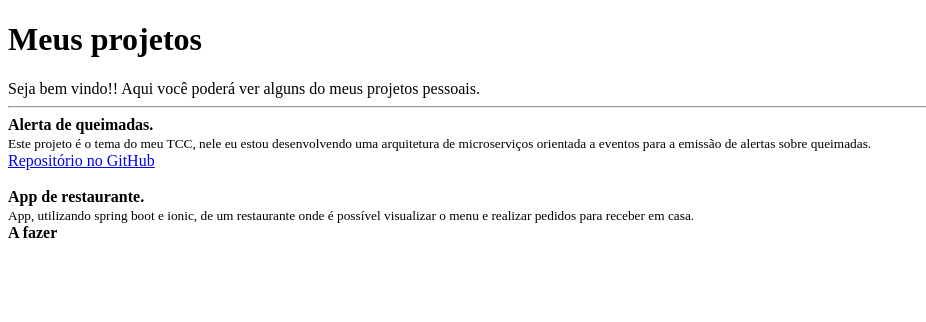
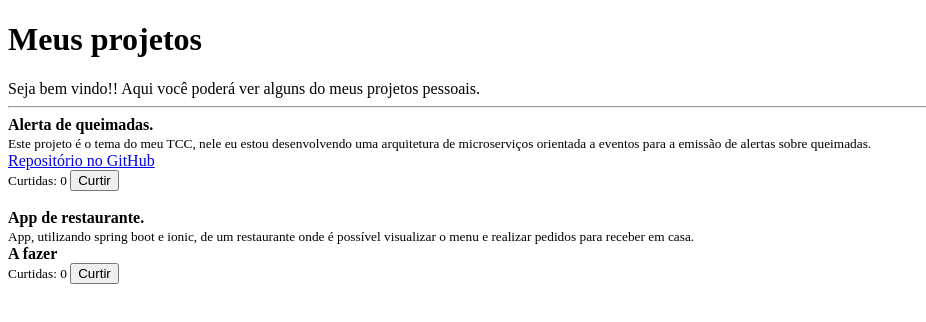
Before and after one commit to JoaoPedroAFLuz/my-projects, a React app: page / in a window 1280 px wide. Shown: the top 322 px of the page, without its empty margins (0-926 px from the left). Built offline with nearby package versions, Linux system fonts and the light colour scheme.

Commit message:
Utilizando useState para curtir os projetos
Foi adicionado a propriedade de likes nos posts e por meio de um botão é possível alterar o estado dessa propriedade com o useState

```diff
--- a/src/App.js
+++ b/src/App.js
@@ -1,36 +1,53 @@
 import React from 'react';
+import { useState } from 'react/cjs/react.development';
 
 import Header from './components/Header';
 import Projects from './components/Projects';
 
-const projects = [
+export default function App() {
+  const [projects, setProjects] = useState([
     {
+      id: Math.random(),
       title: 'Alerta de queimadas.',
-    description: 'Este projeto é o tema do meu TCC, nele eu estou desenvolvendo uma arquitetura de microserviços orientada a eventos para a emissão de alertas sobre queimadas.',
+      description:
+        'Este projeto é o tema do meu TCC, nele eu estou desenvolvendo uma arquitetura de microserviços orientada a eventos para a emissão de alertas sobre queimadas.',
       link: 'https://github.com/JoaoPedroLuz57/alertas-de-queimadas',
-    status: 'Em desenvolvimento'
+      status: 'Em desenvolvimento',
+      likes: 0,
     },
     {
+      id: Math.random(),
       title: 'App de restaurante.',
-    description: 'App, utilizando spring boot e ionic, de um restaurante onde é possível visualizar o menu e realizar pedidos para receber em casa.',
+      description:
+        'App, utilizando spring boot e ionic, de um restaurante onde é possível visualizar o menu e realizar pedidos para receber em casa.',
       link: '',
-    status: 'A fazer'
+      status: 'A fazer',
+      likes: 0,
+    },
+  ]);
 
+  function handleLike(projectId) {
+    setProjects(prevState =>
+      prevState.map(project =>
+        (project.id === projectId ? {...project, likes: project.likes + 1} : project)
+      )
+    );
   }
-];
 
-export default function App() {
   return (
     <>
       <Header />
 
       {projects.map(project => (
         <Projects
-          key={project.title}
+          key={project.id}
+          id={project.id}
           title={project.title}
           description={project.description}
           link={project.link}
           status={project.status}
+          likes={project.likes}
+          onLike={handleLike}
         />
       ))}
     </>
--- a/src/components/Projects/index.js
+++ b/src/components/Projects/index.js
@@ -1,7 +1,7 @@
 import React from 'react';
 
 import PropTypes from 'prop-types';
-export default function Projects({ title, description, link, status }) {
+export default function Projects({ id, title, description, link, status, likes, onLike }) {
   return (
     <>
       <article>
@@ -14,6 +14,9 @@ export default function Projects({ title, description, link, status }) {
         ) : (
           <strong>{status}</strong>
         )}
+        <br />
+        <small>Curtidas: {likes}  </small>
+        <button onClick={() => onLike(id)}>Curtir</button>
       </article>
       <br />
     </>
@@ -21,8 +24,11 @@ export default function Projects({ title, description, link, status }) {
 }
 
 Projects.propTypes = {
+  id: PropTypes.number.isRequired,
   title: PropTypes.string.isRequired,
   description: PropTypes.string.isRequired,
   link: PropTypes.string.isRequired,
   status: PropTypes.string.isRequired,
+  likes: PropTypes.number.isRequired,
+  onLike: PropTypes.func.isRequired
 };
```
Lines whose indentation alone changed are shown as unchanged.
